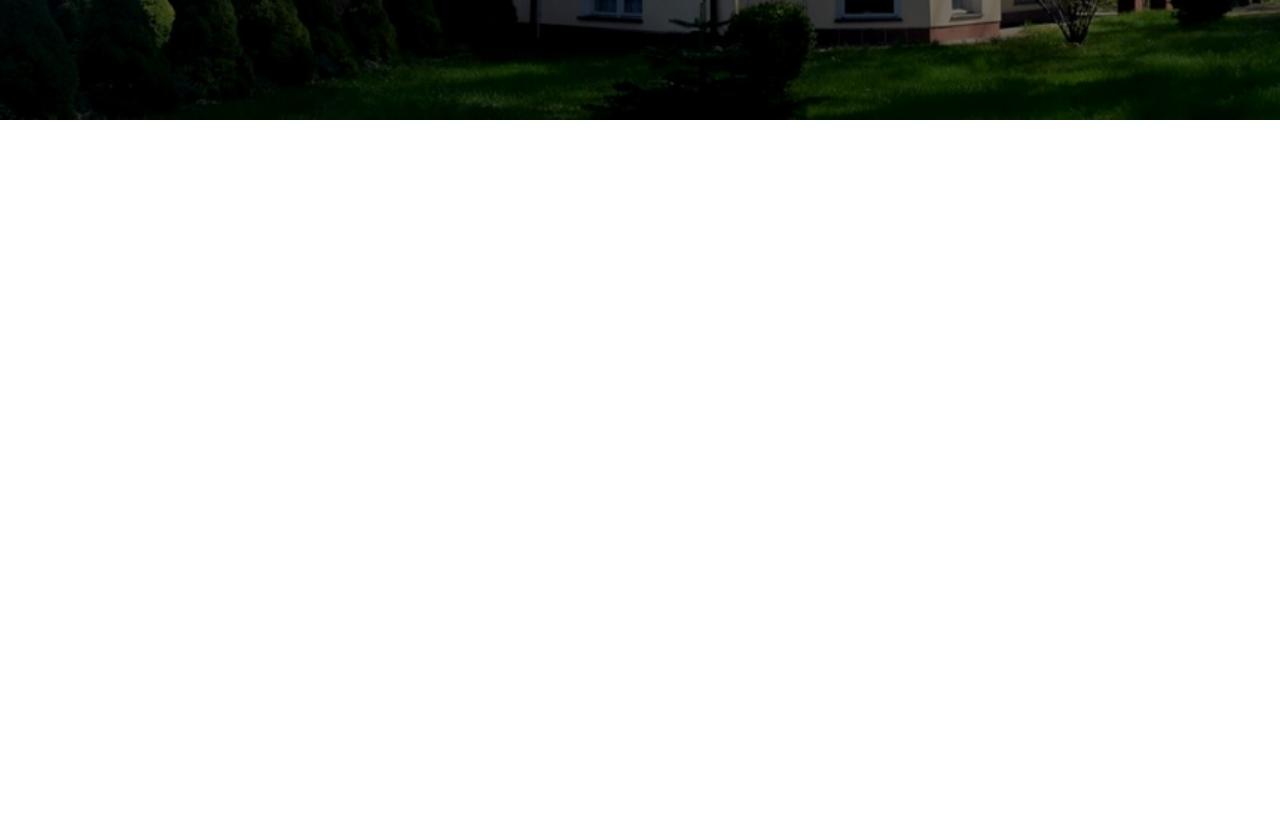
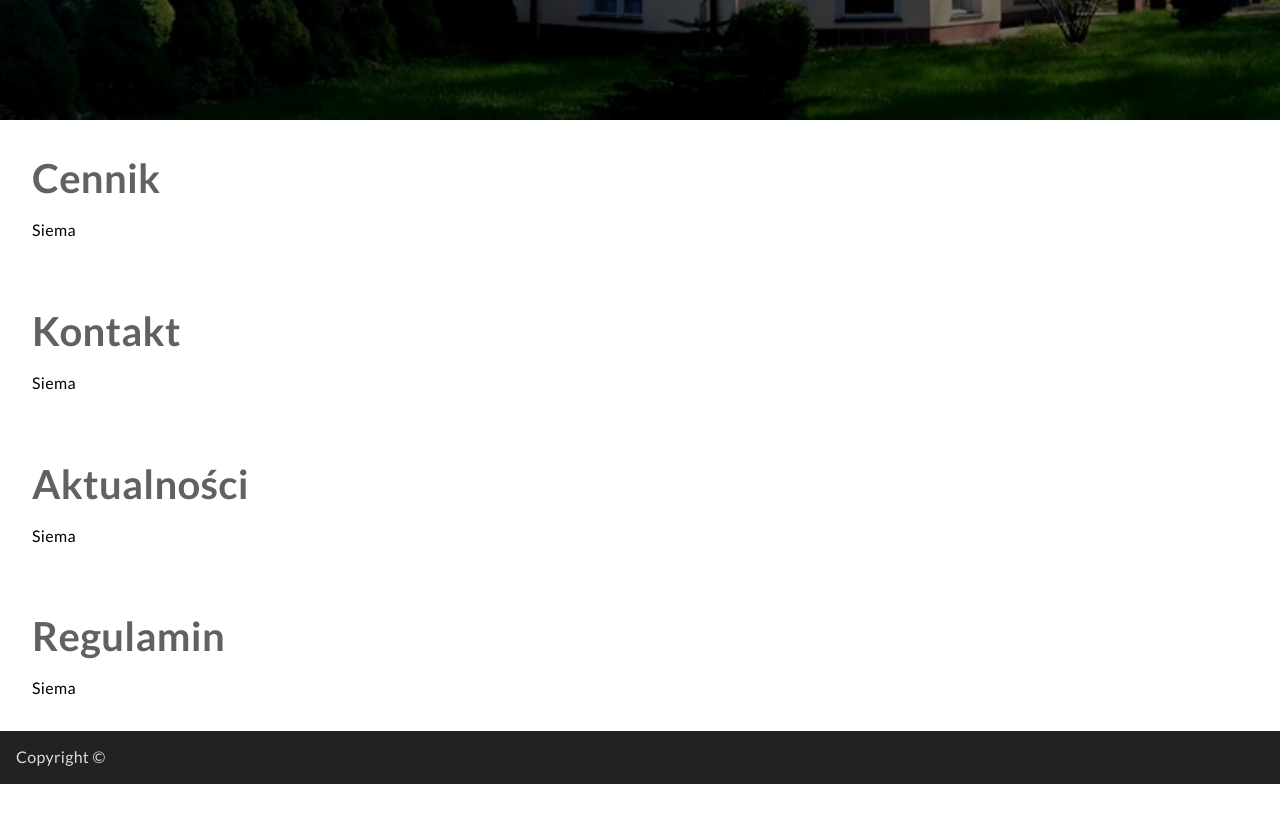
Before and after one commit to Nv7z2/kwatery-domink, a Vue app: page /#/ in a window 1280 px wide. Shown: the part 680-1502 px from the top of the page. Built offline with nearby package versions, Linux system fonts and the light colour scheme.

Commit message:
[added] home components templates

```diff
--- a/package.json
+++ b/package.json
@@ -24,7 +24,7 @@
     "eslint": "^6.7.2",
     "eslint-plugin-prettier": "^3.1.3",
     "eslint-plugin-vue": "^6.2.2",
-    "node-sass": "^4.12.0",
+    "node-sass": "^4.14.1",
     "prettier": "^1.19.1",
     "sass-loader": "^8.0.2",
     "vue-template-compiler": "^2.6.11"
--- a/src/components/core/Navigation.vue
+++ b/src/components/core/Navigation.vue
@@ -17,22 +17,22 @@
       :class="{ 'navigation__menu--active': isMenuActive }"
     >
       <li class="navigation__element">
-        <a href="#" class="navigation__link">Start</a>
+        <a href="#start" class="navigation__link">Start</a>
       </li>
       <li class="navigation__element">
-        <a href="#" class="navigation__link">Cennik</a>
+        <a href="#cennik" class="navigation__link">Cennik</a>
       </li>
       <li class="navigation__element">
         <a href="#" class="navigation__link">Galeria</a>
       </li>
       <li class="navigation__element">
-        <a href="#" class="navigation__link">Kontakt</a>
+        <a href="#kontakt" class="navigation__link">Kontakt</a>
       </li>
       <li class="navigation__element">
-        <a href="#" class="navigation__link">Aktualności</a>
+        <a href="#aktualnosci" class="navigation__link">Aktualności</a>
       </li>
       <li class="navigation__element">
-        <a href="#" class="navigation__link">Regulamin</a>
+        <a href="#regulamin" class="navigation__link">Regulamin</a>
       </li>
     </ul>
   </nav>
--- a/src/components/home/heroComponent.vue
+++ b/src/components/home/heroComponent.vue
@@ -1,5 +1,5 @@
 <template>
-  <div class="home__hero hero">
+  <div class="home__hero hero" id="start">
     <div class="hero__description">
       <h1 class="hero__heading">Pensjonat <br /><q>Kwatery Dominik</q></h1>
       <p>
--- /dev/null
+++ b/src/components/home/homeFooter.vue
@@ -0,0 +1,15 @@
+<template>
+  <footer class="footer">Copyright &copy;</footer>
+</template>
+
+<script>
+export default {};
+</script>
+
+<style lang="scss" scoped>
+.footer {
+  padding: 1rem;
+  color: #ddd;
+  background-color: #222;
+}
+</style>
--- /dev/null
+++ b/src/components/home/homeSection.vue
@@ -0,0 +1,43 @@
+<template>
+  <section class="home__section section" :id="id">
+    <h2 class="section__heading">{{ title }}</h2>
+
+    <slot />
+  </section>
+</template>
+
+<script>
+export default {
+  props: {
+    id: {
+      type: String,
+      required: true
+    },
+    title: {
+      type: String,
+      required: true
+    }
+  }
+};
+</script>
+
+<style lang="scss" scoped>
+.section {
+  padding: 1rem;
+  scroll-margin-top: 100px;
+
+  @include mq {
+    padding: 2rem;
+  }
+
+  &__heading {
+    color: rgb(97, 97, 97);
+    font-size: 1.75rem;
+    margin-top: 0;
+
+    @include mq {
+      font-size: 2.5rem;
+    }
+  }
+}
+</style>
--- /dev/null
+++ b/src/components/home/sections/Contact.vue
@@ -0,0 +1,17 @@
+<template>
+  <home-section id="kontakt" title="Kontakt">
+    Siema
+  </home-section>
+</template>
+
+<script>
+import homeSection from '../homeSection';
+
+export default {
+  components: {
+    homeSection
+  }
+};
+</script>
+
+<style lang="scss" scoped></style>
--- /dev/null
+++ b/src/components/home/sections/News.vue
@@ -0,0 +1,17 @@
+<template>
+  <home-section id="aktualnosci" title="Aktualności">
+    Siema
+  </home-section>
+</template>
+
+<script>
+import homeSection from '../homeSection';
+
+export default {
+  components: {
+    homeSection
+  }
+};
+</script>
+
+<style lang="scss" scoped></style>
--- /dev/null
+++ b/src/components/home/sections/PriceList.vue
@@ -0,0 +1,17 @@
+<template>
+  <home-section id="cennik" title="Cennik">
+    Siema
+  </home-section>
+</template>
+
+<script>
+import homeSection from '../homeSection';
+
+export default {
+  components: {
+    homeSection
+  }
+};
+</script>
+
+<style lang="scss" scoped></style>
--- /dev/null
+++ b/src/components/home/sections/Terms.vue
@@ -0,0 +1,17 @@
+<template>
+  <home-section id="regulamin" title="Regulamin">
+    Siema
+  </home-section>
+</template>
+
+<script>
+import homeSection from '../homeSection';
+
+export default {
+  components: {
+    homeSection
+  }
+};
+</script>
+
+<style lang="scss" scoped></style>
--- a/src/router/index.js
+++ b/src/router/index.js
@@ -12,6 +12,7 @@ const routes = [
 ];
 
 const router = new VueRouter({
+  mode: 'history',
   routes
 });
 
--- a/src/views/Home.vue
+++ b/src/views/Home.vue
@@ -1,16 +1,31 @@
 <template>
   <div class="home">
     <hero-component />
+    <price-list />
+    <contact />
+    <news />
+    <terms />
+    <home-footer />
   </div>
 </template>
 
 <script>
 import heroComponent from '@/components/home/heroComponent';
+import PriceList from '@/components/home/sections/PriceList';
+import Contact from '@/components/home/sections/Contact';
+import News from '@/components/home/sections/News';
+import Terms from '@/components/home/sections/Terms';
+import HomeFooter from '@/components/home/homeFooter';
 
 export default {
   name: 'Home',
   components: {
-    heroComponent
+    heroComponent,
+    PriceList,
+    Contact,
+    News,
+    Terms,
+    HomeFooter
   }
 };
 </script>
```
Also changed, not shown: 1 other file (tests, documents, lock files or other folders).
